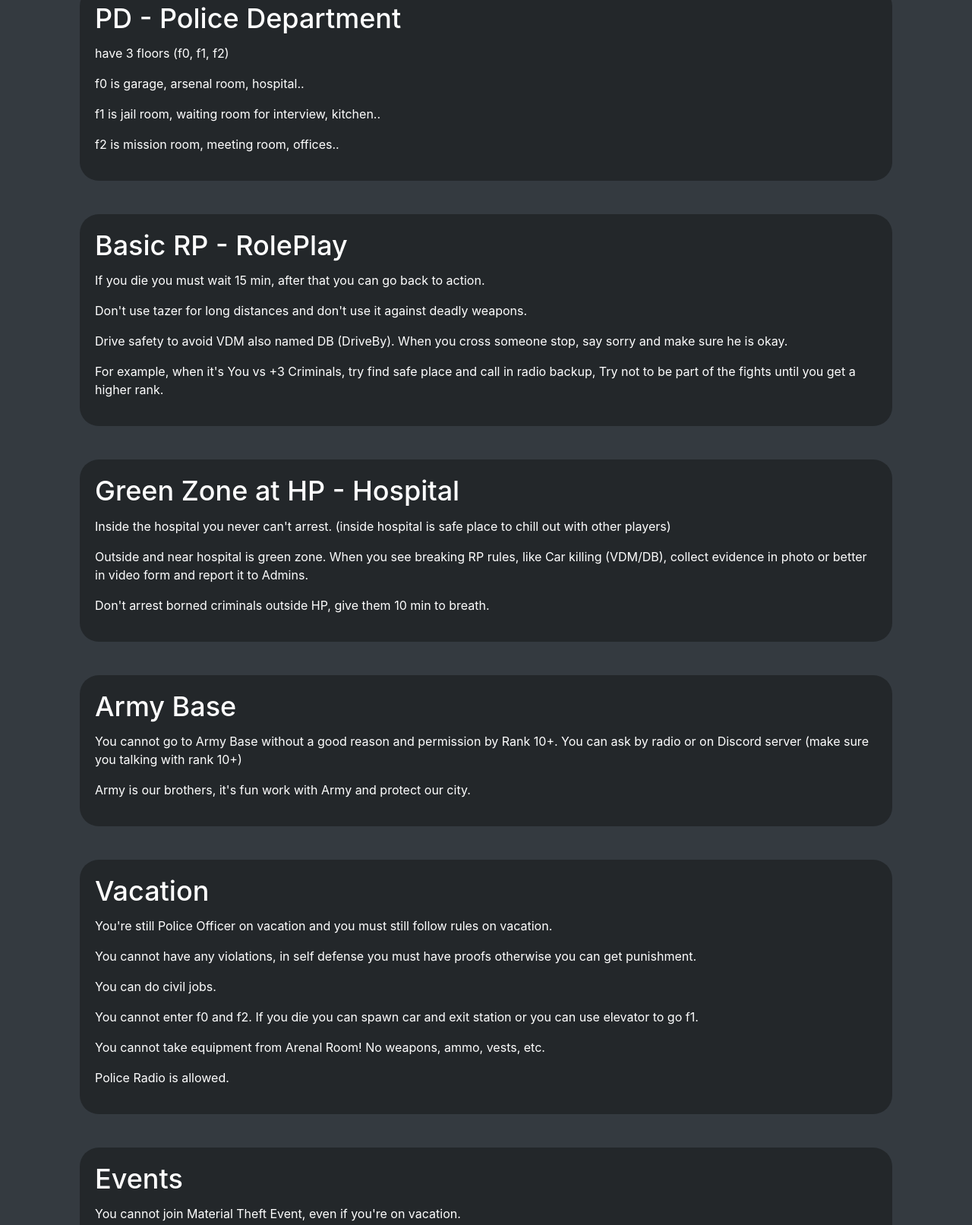
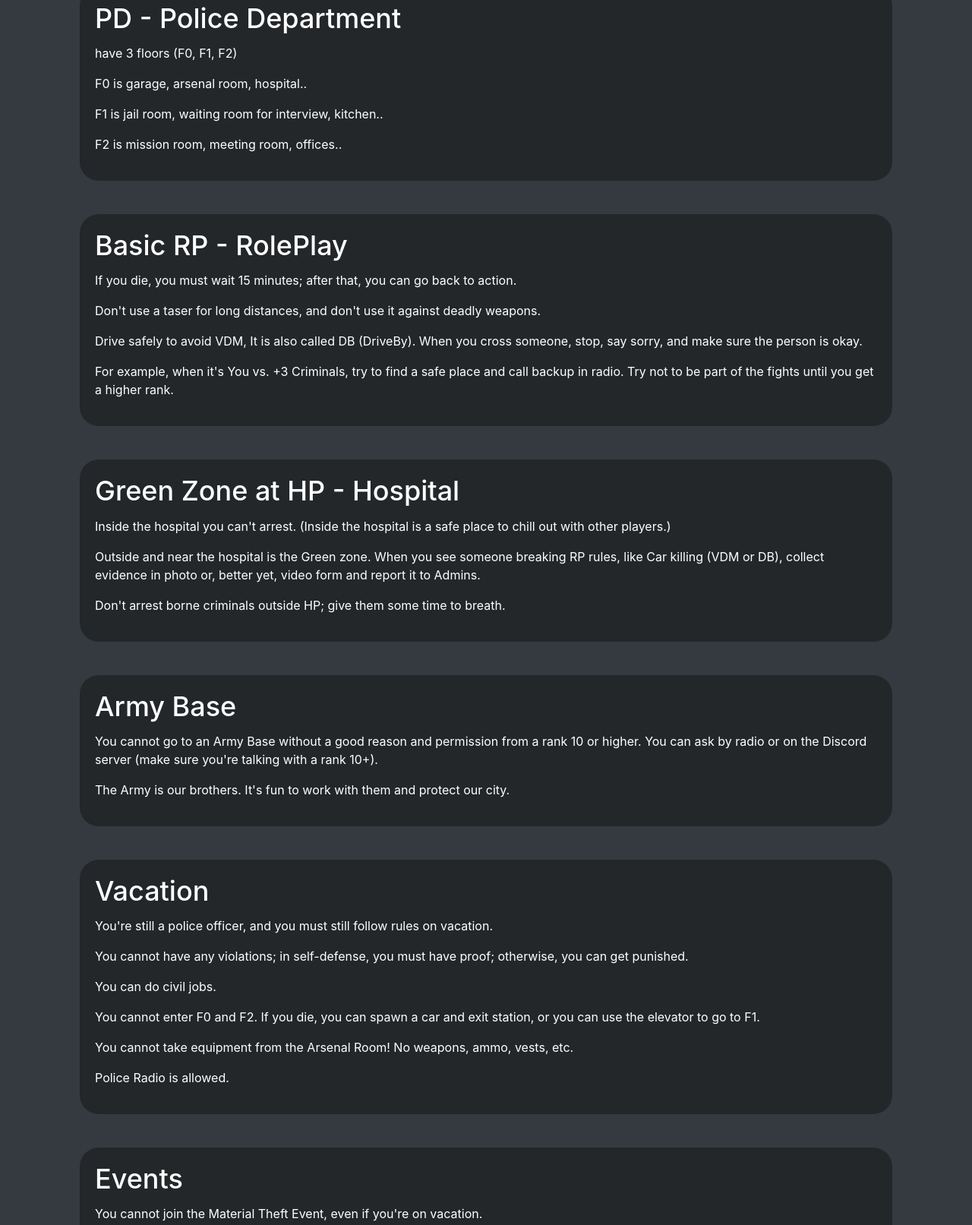
Before and after one commit to the-vida/police-web, a website: page rules/index.html in a window 1280 px wide. Shown: the part 293-1906 px from the top of the page at 76% size. Drawn offline with nearby package versions, Linux system fonts and the light colour scheme.

Commit message:
Update index.html

```diff
--- a/rules/index.html
+++ b/rules/index.html
@@ -94,10 +94,10 @@
                             <!-- Command -->
                             <h4 class="card-title big-text">PD - Police Department</h4>
                             <!-- Command Description -->
-                            <p>have 3 floors (f0, f1, f2)</p>
-                               <p> f0 is garage, arsenal room, hospital..</p>
-                               <p> f1 is jail room, waiting room for interview, kitchen..</p>
-                               <p> f2 is mission room, meeting room, offices..</p>
+                            <p>have 3 floors (F0, F1, F2)</p>
+                               <p> F0 is garage, arsenal room, hospital..</p>
+                               <p> F1 is jail room, waiting room for interview, kitchen..</p>
+                               <p> F2 is mission room, meeting room, offices..</p>
                             </div>
                         </div>
                     </div>
@@ -111,10 +111,10 @@
                             <!-- Command -->
                             <h4 class="card-title big-text">Basic RP - RolePlay</h4>
                             <!-- Command Description -->
-                            <p>If you die you must wait 15 min, after that you can go back to action.</p>
-                            <p>Don't use tazer for long distances and don't use it against deadly weapons.</p>
-                            <p>Drive safety to avoid VDM also named DB (DriveBy). When you cross someone stop, say sorry and make sure he is okay.</p>
-                            <p>For example, when it's You vs +3 Criminals, try find safe place and call in radio backup, Try not to be part of the fights until you get a higher rank.</p>
+                            <p>If you die, you must wait 15 minutes; after that, you can go back to action.</p>
+                            <p>Don't use a taser for long distances, and don't use it against deadly weapons.</p>
+                            <p>Drive safely to avoid VDM, It is also called DB (DriveBy). When you cross someone, stop, say sorry, and make sure the person is okay.</p>
+                            <p>For example, when it's You vs. +3 Criminals, try to find a safe place and call backup in radio. Try not to be part of the fights until you get a higher rank.</p>
                             </div>
                         </div>
                     </div>
@@ -128,9 +128,9 @@
                             <!-- Command -->
                             <h4 class="card-title big-text">Green Zone at HP - Hospital</h4>
                             <!-- Command Description -->
-                            <p>Inside the hospital you never can't arrest. (inside hospital is safe place to chill out with other players)</p>
-                            <p>Outside and near hospital is green zone. When you see breaking RP rules, like Car killing (VDM/DB), collect evidence in photo or better in video form and report it to Admins.</p>
-                            <p>Don't arrest borned criminals outside HP, give them 10 min to breath.</p>
+                            <p>Inside the hospital you can't arrest. (Inside the hospital is a safe place to chill out with other players.)</p>
+                            <p>Outside and near the hospital is the Green zone. When you see someone breaking RP rules, like Car killing (VDM or DB), collect evidence in photo or, better yet, video form and report it to Admins.</p>
+                            <p>Don't arrest borne criminals outside HP; give them some time to breath.</p>
                             </div>
                         </div>
                     </div>
@@ -144,8 +144,8 @@
                             <!-- Command -->
                             <h4 class="card-title big-text">Army Base</h4>
                             <!-- Command Description -->
-                            <p>You cannot go to Army Base without a good reason and permission by Rank 10+. You can ask by radio or on Discord server (make sure you talking with rank 10+)</p>
-                            <p>Army is our brothers, it's fun work with Army and protect our city.</p>
+                            <p>You cannot go to an Army Base without a good reason and permission from a rank 10 or higher. You can ask by radio or on the Discord server (make sure you're talking with a rank 10+).</p>
+                            <p>The Army is our brothers. It's fun to work with them and protect our city.</p>
                             </div>
                         </div>
                     </div>
@@ -159,11 +159,11 @@
                             <!-- Command -->
                             <h4 class="card-title big-text">Vacation</h4>
                             <!-- Command Description -->
-                            <p>You're still Police Officer on vacation and you must still follow rules on vacation.</p>
-                            <p>You cannot have any violations, in self defense you must have proofs otherwise you can get punishment.</p>
+                            <p>You're still a police officer, and you must still follow rules on vacation.</p>
+                            <p>You cannot have any violations; in self-defense, you must have proof; otherwise, you can get punished.</p>
                             <p>You can do civil jobs.</p>
-                            <p>You cannot enter f0 and f2. If you die you can spawn car and exit station or you can use elevator to go f1.</p>
-                            <p>You cannot take equipment from Arenal Room! No weapons, ammo, vests, etc.</p>
+                            <p>You cannot enter F0 and F2. If you die, you can spawn a car and exit station, or you can use the elevator to go to F1.</p>
+                            <p>You cannot take equipment from the Arsenal Room! No weapons, ammo, vests, etc.</p>
                             <p>Police Radio is allowed.</p>
                             </div>
                         </div>
@@ -178,8 +178,8 @@
                                 <!-- Command -->
                                 <h4 class="card-title big-text">Events</h4>
                                 <!-- Command Description -->
-                                <p>You cannot join Material Theft Event, even if you're on vacation.</p>
-                                <p>You can join Harbour Heist Event, but you can't use police cars there.</p>
+                                <p>You cannot join the Material Theft Event, even if you're on vacation.</p>
+                                <p>You can join the Harbour Heist Event, but you can't use police cars there.</p>
                                 </div>
                         </div>
                     </div>
@@ -193,8 +193,8 @@
                                 <!-- Command -->
                                 <h4 class="card-title big-text">Trainings</h4>
                                 <!-- Command Description -->
-                                <p>You cannot organize trainings.</p>
-                                <p>Trainings is leaded by ranks 10 and over or authorized rank 7+.</p>
+                                <p>You cannot organize trainings.You cannot organize trainings.</p>
+                                <p>Trainings are leaded by ranks 10 and over or authorized ranks 7+.</p>
                             </div>
                         </div>
                     </div>
@@ -209,9 +209,9 @@
                             <!-- Command -->
                             <h4 class="card-title big-text">Parking</h4>
                             <!-- Command Description -->
-                            <p>Do not park vehicles inside these floor 0 garage areas (<a href="https://ibb.co/pxJckLM" target="_blank">photo</a>). Keep them free for pedestrain area and patrols.</p>
-                            <p>Park your personal vehicles next to private car spawn.</p>
-                            <p>Do not park on police car spawns.</p>
+                            <p>Do not park vehicles inside these floor 0 garage areas (<a href="https://ibb.co/pxJckLM" target="_blank">photo</a>). Keep them free for the pedestrian area and patrols.</p>
+                            <p>Park your personal vehicles next to the private car park.</p>
+                            <p>Do not park on car spawns.</p>
                             <p>Do not block the exit.</p>
                             </div>
                         </div>
@@ -226,8 +226,8 @@
                                 <!-- Command -->
                                 <h4 class="card-title big-text">Special Missions</h4>
                                 <!-- Command Description -->
-                                <p>You cannot do any raid or cleaning wanted list missions.</p>
-                                <p>You cannot organize raids or Clearing Wanted List.</p>
+                                <p>You cannot do any raiding or clearing wanted list missions.</p>
+                                <p>You cannot organize raids or "clearing the wanted list".</p>
                             </div>
                         </div>
                     </div>
```
